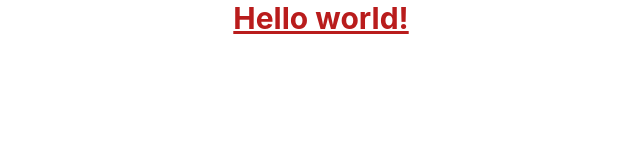
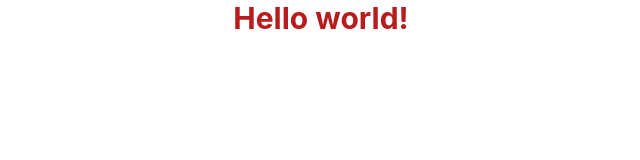
Before and after one commit to benedictbeejay/cryptoapp, a React (Create React App) app: page / in a window 1280 px wide. Shown: the top 160 px of the page, without its empty margins (319-959 px from the left). Built offline with nearby package versions, Linux system fonts and the light colour scheme; the HTML template or start-up script is replaced by a standard one.

Commit message:
added files

```diff
--- a/src/App.js
+++ b/src/App.js
@@ -4,7 +4,7 @@ import './App.css';
 function App() {
   return (
     <div className="App">
-      <h1 class="text-3xl text-red-700 font-bold underline">
+      <h1 class="text-3xl text-red-700 font-bold ">
     Hello world!
   </h1>
     </div>
```
